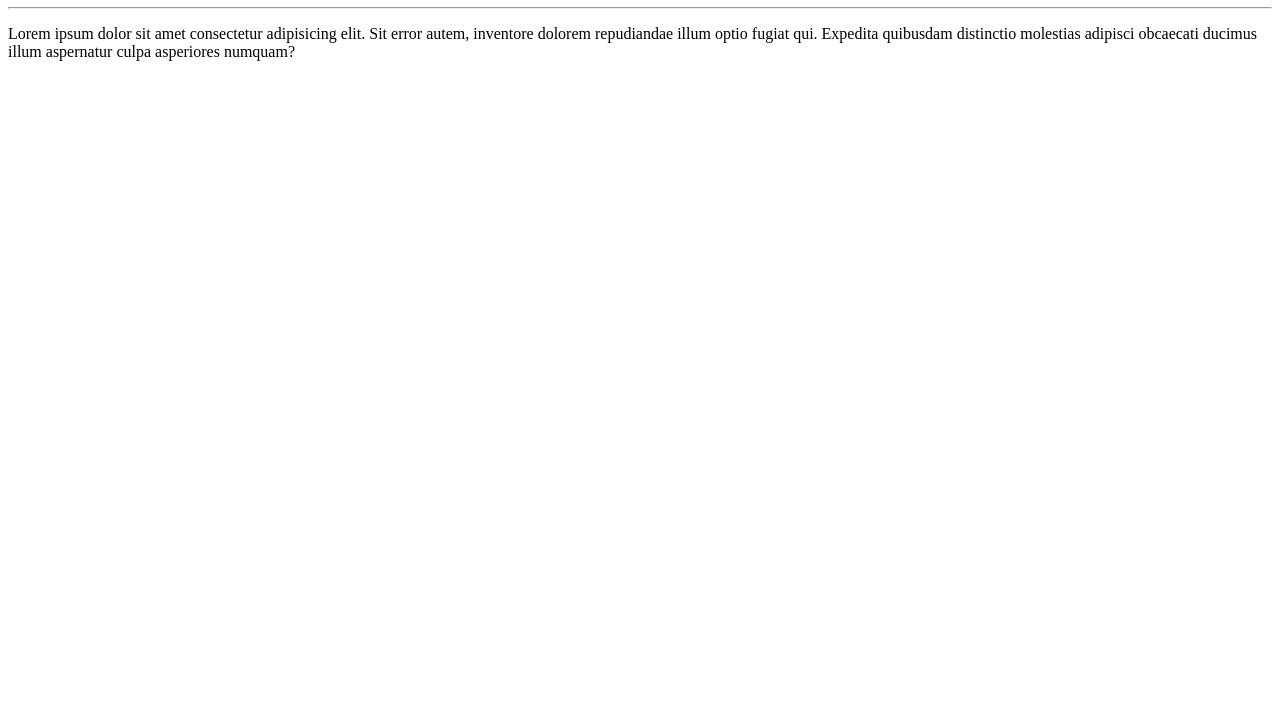
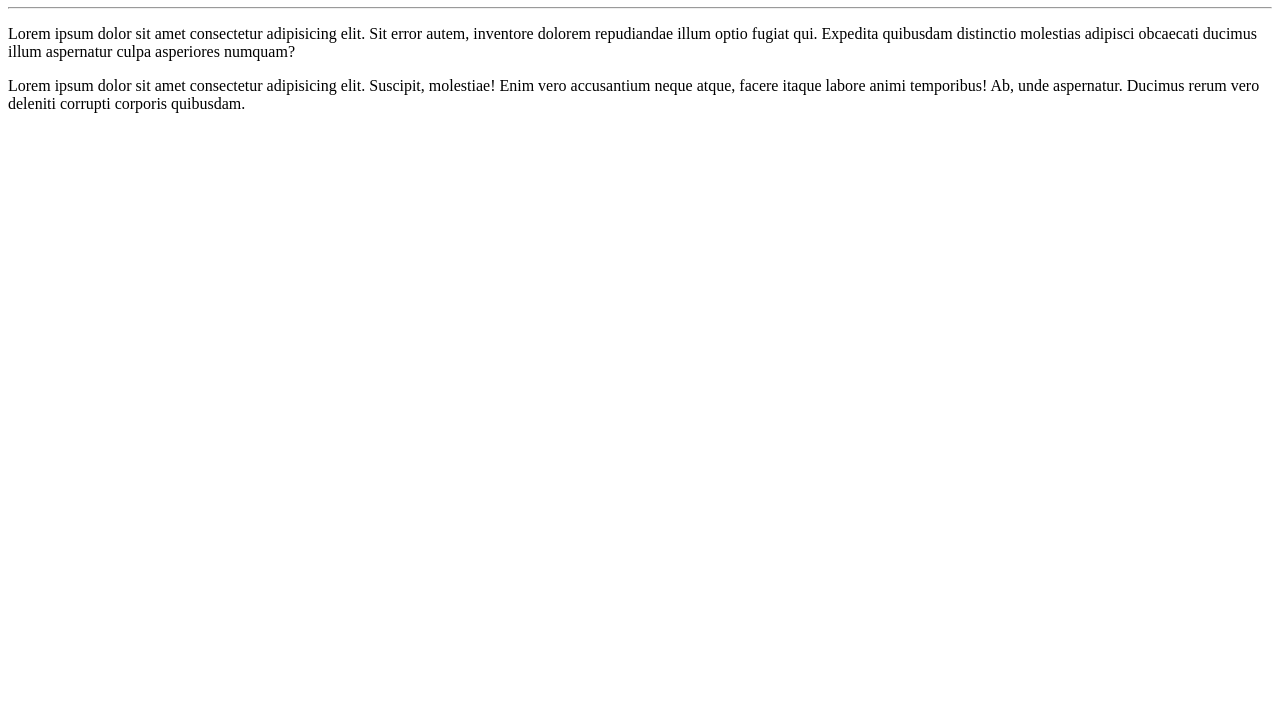
Before and after one commit to lucas0788/ola-mundo, a plain HTML site: page site_ex/index.html in a window 1280 px wide. Shown: the part 73-800 px from the top of the page. Drawn offline with Linux system fonts and the light colour scheme.

Commit message:
adicionei paragraf

```diff
--- a/site_ex/index.html
+++ b/site_ex/index.html
@@ -9,6 +9,7 @@
     <h1>Olá mundo</h1>
     <hr>
     <p>Lorem ipsum dolor sit amet consectetur adipisicing elit. Sit error autem, inventore dolorem repudiandae illum optio fugiat qui. Expedita quibusdam distinctio molestias adipisci obcaecati ducimus illum aspernatur culpa asperiores numquam?</p>
+    <p>Lorem ipsum dolor sit amet consectetur adipisicing elit. Suscipit, molestiae! Enim vero accusantium neque atque, facere itaque labore animi temporibus! Ab, unde aspernatur. Ducimus rerum vero deleniti corrupti corporis quibusdam.</p>
 
 </body>
 </html>
```
